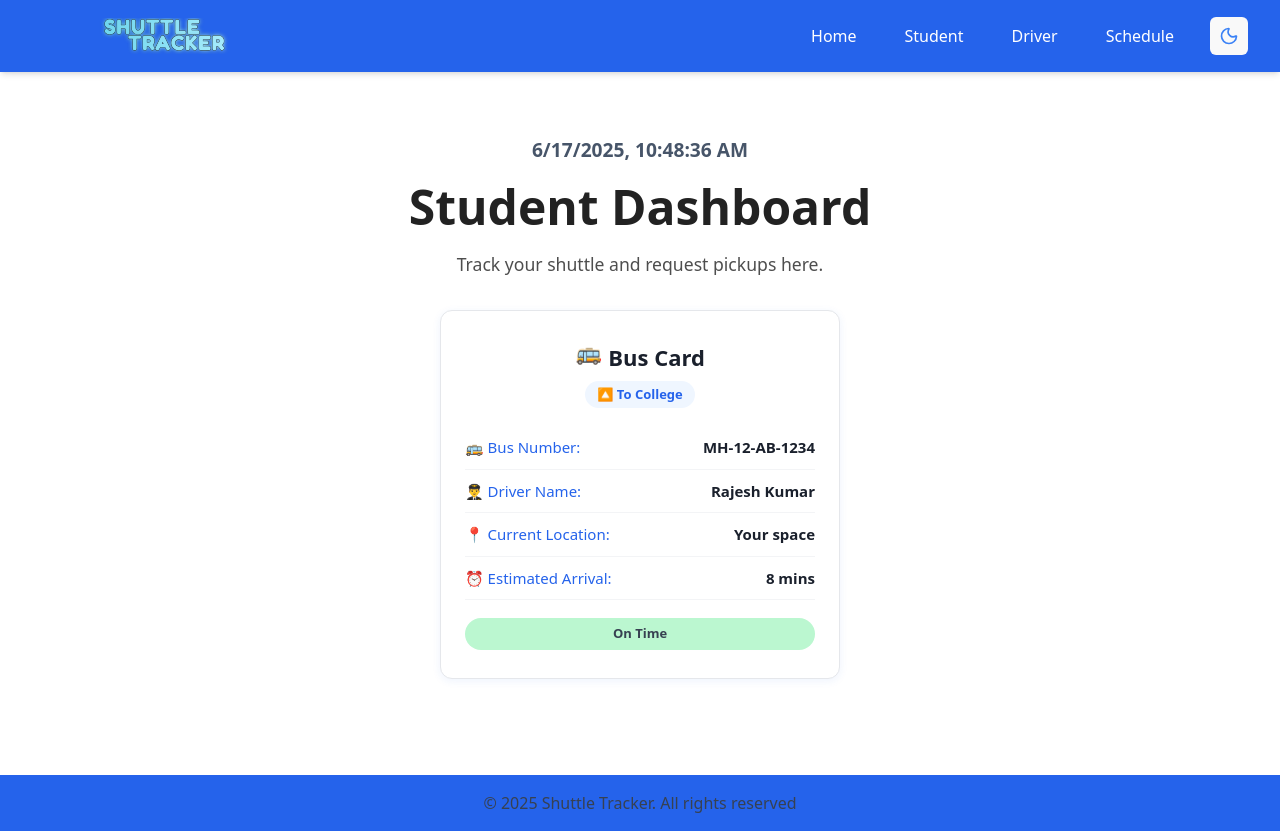
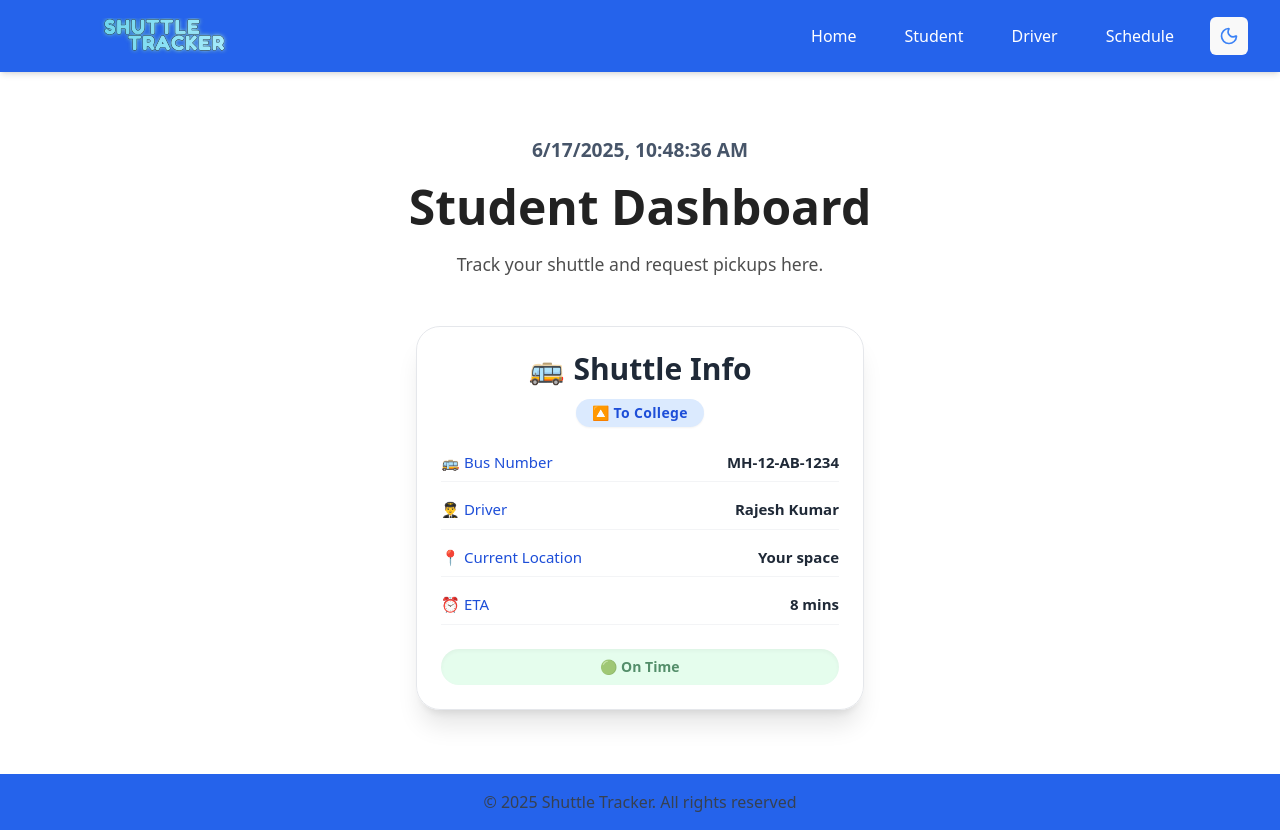
Before and after one commit to nst-sdc/Shuttle_Tracker, a React (Vite) app in the folder frontend/latest/: page /student in a window 1280 px wide. Built offline with nearby package versions, Linux system fonts and the light colour scheme.

Commit message:
BusCard UI/UX

```diff
--- a/frontend/latest/src/components/BusCard.jsx
+++ b/frontend/latest/src/components/BusCard.jsx
@@ -1,79 +1,4 @@
 import React from 'react';
-
-const bounceAnimation = {
-  display: 'inline-block',
-  animation: 'bounce 1.6s infinite ease-in-out'
-};
-
-const styles = {
-  card: {
-    background: '#fff',
-    borderRadius: '12px',
-    boxShadow: '0 2px 8px rgba(37, 99, 235, 0.08)',
-    border: '1px solid #e5e7eb',
-    padding: '28px 24px',
-    maxWidth: '400px',
-    margin: '32px auto',
-    fontFamily: 'inherit',
-    position: 'relative'
-  },
-  header: {
-    textAlign: 'center',
-    marginBottom: '6px',
-    fontWeight: 700,
-    fontSize: '22px',
-    color: '#1a202c'
-  },
-  directionBadge: {
-    display: 'inline-block',
-    backgroundColor: '#eff6ff',
-    color: '#2563eb',
-    fontSize: '13px',
-    fontWeight: 600,
-    padding: '4px 12px',
-    borderRadius: '9999px',
-    marginBottom: '18px'
-  },
-  infoRow: {
-    display: 'flex',
-    justifyContent: 'space-between',
-    alignItems: 'center',
-    padding: '10px 0',
-    borderBottom: '1px solid #f3f4f6'
-  },
-  label: {
-    color: '#2563eb',
-    fontWeight: 500,
-    fontSize: '15px'
-  },
-  value: {
-    color: '#1a202c',
-    fontWeight: 600,
-    fontSize: '15px'
-  },
-  status: {
-    marginTop: '18px',
-    background: '#bbf7d0',
-    color: '#166534',
-    borderRadius: '20px',
-    padding: '6px 0',
-    textAlign: 'center',
-    fontWeight: 600,
-    fontSize: '13px'
-  }
-};
-
-const addKeyframes = () => {
-  const style = document.createElement('style');
-  style.innerHTML = `
-    @keyframes bounce {
-      0%, 100% { transform: translateY(0); }
-      50% { transform: translateY(-6px); }
-    }
-  `;
-  document.head.appendChild(style);
-};
-addKeyframes();
 
 const BusCard = () => {
   const dummyBus = {
@@ -81,44 +6,45 @@ const BusCard = () => {
     driverName: 'Rajesh Kumar',
     currentLocation: 'Your space',
     estimatedArrival: '8 mins',
-    status: 'On Time',
-    direction: 'To College'
+    status: '🟢 On Time',
+    direction: 'To College',
   };
 
   return (
-    <div style={styles.card}>
-      <h2 style={styles.header}>
-        <span style={bounceAnimation}>🚌</span> Bus Card
+    <div className="backdrop-blur-md bg-white/80 dark:bg-white/10 border border-gray-200 dark:border-gray-700 shadow-xl rounded-3xl max-w-md mx-auto mt-12 p-6 transition-all duration-300 hover:scale-[1.02] font-sans dark:text-white">
+      <h2 className="text-center text-3xl font-extrabold text-gray-800 dark:text-white mb-3">
+        <span className="inline-block animate-bounce mr-2">🚌</span>Shuttle Info
       </h2>
 
-      <div style={{ textAlign: 'center' }}>
-        <span style={styles.directionBadge}>
+      <div className="text-center mb-6">
+        <span className="inline-block bg-blue-100 dark:bg-blue-800 text-blue-700 dark:text-blue-200 text-sm font-semibold px-4 py-1 rounded-full shadow-sm tracking-wide">
           {dummyBus.direction === 'To College' ? '🔼 To College' : '🔽 To Hostel'}
         </span>
       </div>
 
-      <div style={styles.infoRow}>
-        <p style={styles.label}>🚌 Bus Number:</p>
-        <p style={styles.value}>{dummyBus.busNumber}</p>
-      </div>
-      <div style={styles.infoRow}>
-        <p style={styles.label}>👨‍✈️ Driver Name:</p>
-        <p style={styles.value}>{dummyBus.driverName}</p>
-      </div>
-      <div style={styles.infoRow}>
-        <p style={styles.label}>📍 Current Location:</p>
-        <p style={styles.value}>{dummyBus.currentLocation}</p>
-      </div>
-      <div style={styles.infoRow}>
-        <p style={styles.label}>⏰ Estimated Arrival:</p>
-        <p style={styles.value}>{dummyBus.estimatedArrival}</p>
+      <div className="space-y-4">
+        <InfoRow icon="🚌" label="Bus Number" value={dummyBus.busNumber} />
+        <InfoRow icon="👨‍✈️" label="Driver" value={dummyBus.driverName} />
+        <InfoRow icon="📍" label="Current Location" value={dummyBus.currentLocation} />
+        <InfoRow icon="⏰" label="ETA" value={dummyBus.estimatedArrival} />
       </div>
 
-      <div style={styles.status}>
-        <p>{dummyBus.status}</p>
+      <div className="mt-6 bg-green-100 dark:bg-green-900 text-green-800 dark:text-green-200 text-sm font-semibold text-center py-2 rounded-full animate-pulse shadow-inner">
+        {dummyBus.status}
       </div>
     </div>
   );
 };
 
+const InfoRow = ({ icon, label, value }) => (
+  <div className="flex justify-between items-center border-b border-gray-100 dark:border-gray-700 pb-2">
+    <p className="text-blue-700 dark:text-blue-300 font-medium text-[15px] flex items-center gap-1">
+      {icon} {label}
+    </p>
+    <p className="text-gray-800 dark:text-white font-semibold text-[15px]">
+      {value}
+    </p>
+  </div>
+);
+
 export default BusCard;
```
